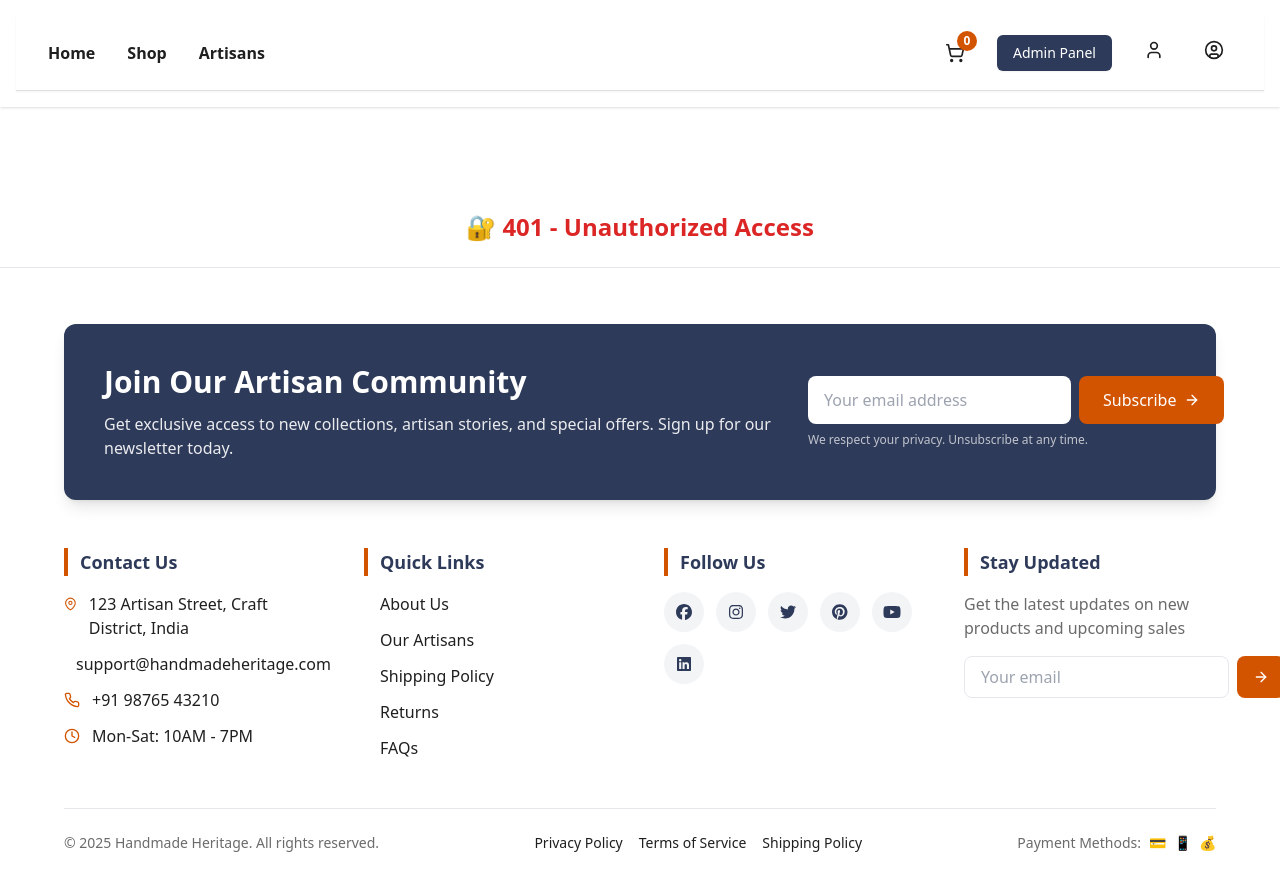
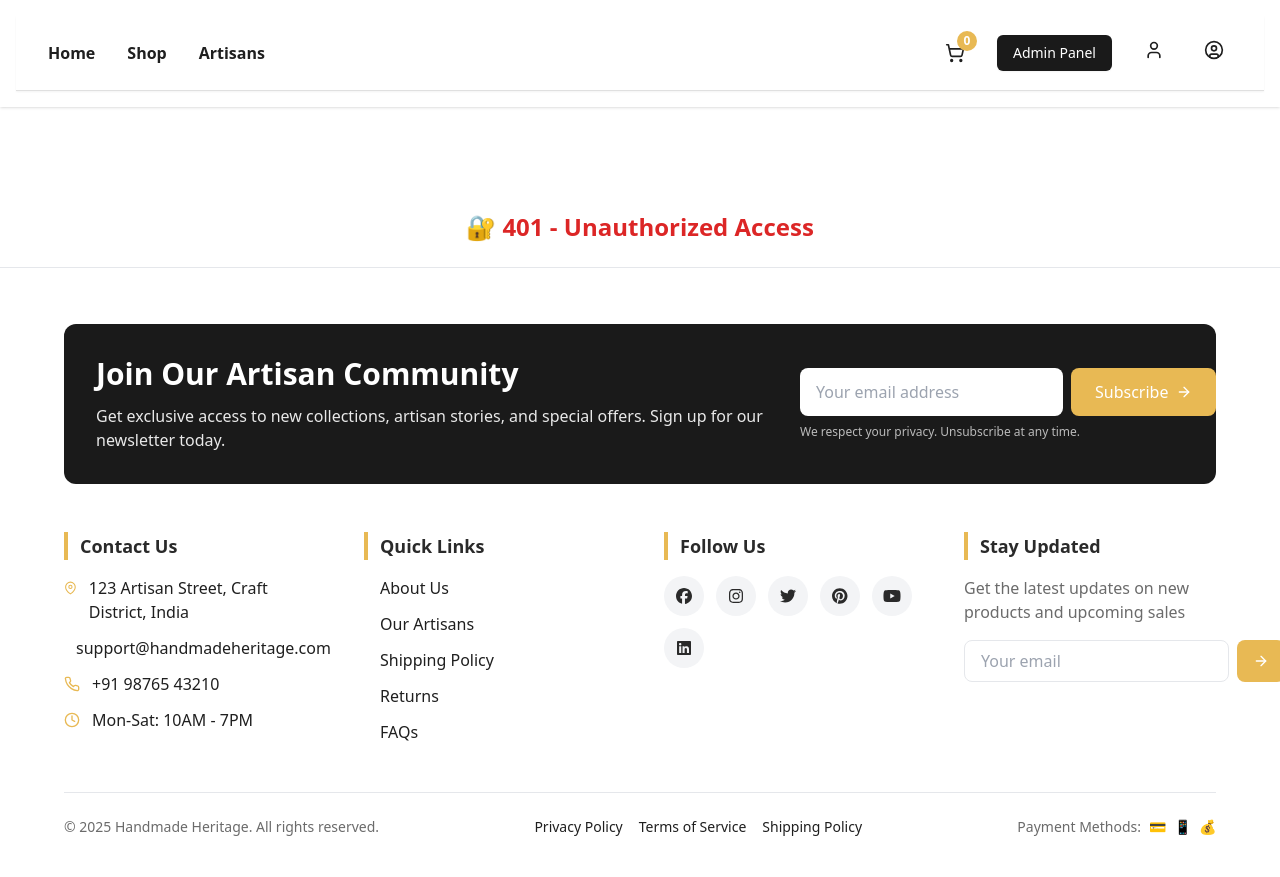
Before and after one commit to nk-1234678/Startup_Website, a React (Vite) app in the folder frontend/: page /401 in a window 1280 px wide. Built offline with nearby package versions, Linux system fonts and the light colour scheme.

Commit message:
header & footer colors changed

```diff
--- a/frontend/src/components/Footer.jsx
+++ b/frontend/src/components/Footer.jsx
@@ -15,10 +15,10 @@ const Footer = () => {
     <footer className="bg-white text-charcoal-ink pt-14 px-4 md:px-8 lg:px-16 border-t border-gray-200">
       <div className="max-w-7xl mx-auto">
         {/* CTA Section */}
-        <div className="bg-indigo-night text-white rounded-xl p-8 md:p-10 mb-12 shadow-lg">
+        <div className="mb-12 bg-[#1a1a1a] rounded-xl p-8 text-white">
           <div className="flex flex-col md:flex-row items-center justify-between gap-8">
             <div className="text-center md:text-left max-w-2xl">
-              <h2 className="text-2xl md:text-3xl font-bold mb-3">
+              <h2 className="text-2xl md:text-3xl font-bold mb-3 ">
                 Join Our Artisan Community
               </h2>
               <p className="text-white/90 mb-4 md:mb-0">
@@ -32,9 +32,9 @@ const Footer = () => {
                 <input
                   type="email"
                   placeholder="Your email address"
-                  className="flex-1 px-4 py-3 rounded-lg focus:outline-none focus:ring-2 focus:ring-clay-orange text-charcoal-ink"
+                  className="flex-1 px-4 py-3 rounded-lg focus:outline-none focus:ring-2 focus:ring-[#e8b954] text-charcoal-ink"
                 />
-                <button className="bg-clay-orange hover:bg-[#B94700] text-white px-6 py-3 rounded-lg font-medium flex items-center justify-center gap-2 transition-colors duration-200">
+                <button className="bg-[#e8b954] hover:bg-[#d6a845] text-white px-6 py-3 rounded-lg font-medium flex items-center justify-center gap-2 transition-colors duration-200">
                   Subscribe <FiArrowRight />
                 </button>
               </div>
@@ -49,24 +49,24 @@ const Footer = () => {
         <div className="grid grid-cols-1 md:grid-cols-2 lg:grid-cols-4 gap-8 lg:gap-12 pb-12 border-b border-gray-200">
           {/* Contact Info */}
           <div>
-            <h5 className="font-bold text-lg mb-4 text-indigo-night border-l-4 border-clay-orange pl-3">
+            <h5 className="font-bold text-lg mb-4 text-[#2a2a2a] border-l-4 border-[#e8b954] pl-3">
               Contact Us
             </h5>
             <ul className="space-y-3">
               <li className="flex items-start gap-3">
-                <FiMapPin className="text-clay-orange mt-1" />
+                <FiMapPin className="text-[#e8b954] mt-1" />
                 <span>123 Artisan Street, Craft District, India</span>
               </li>
               <li className="flex items-start gap-3">
-                <FiMail className="text-clay-orange mt-1" />
+                <FiMail className="text-[#e8b954] mt-1" />
                 <span>support@handmadeheritage.com</span>
               </li>
               <li className="flex items-start gap-3">
-                <FiPhone className="text-clay-orange mt-1" />
+                <FiPhone className="text-[#e8b954] mt-1" />
                 <span>+91 98765 43210</span>
               </li>
               <li className="flex items-start gap-3">
-                <FiClock className="text-clay-orange mt-1" />
+                <FiClock className="text-[#e8b954] mt-1" />
                 <span>Mon-Sat: 10AM - 7PM</span>
               </li>
             </ul>
@@ -74,14 +74,14 @@ const Footer = () => {
 
           {/* Quick Links */}
           <div>
-            <h5 className="font-bold text-lg mb-4 text-indigo-night border-l-4 border-clay-orange pl-3">
+            <h5 className="font-bold text-lg mb-4 text-[#2a2a2a] border-l-4 border-[#e8b954] pl-3">
               Quick Links
             </h5>
             <ul className="space-y-3">
               {['About Us', 'Our Artisans', 'Shipping Policy', 'Returns', 'FAQs'].map((item) => (
                 <li key={item}>
-                  <a href="#!" className="hover:text-clay-orange transition-colors duration-200 flex items-center gap-2">
-                    <span className="w-2 h-2 bg-clay-orange rounded-full opacity-0 hover:opacity-100 transition-opacity duration-200"></span>
+                  <a href="#!" className="hover:text-[#e8b954] transition-colors duration-200 flex items-center gap-2">
+                    <span className="w-2 h-2 bg-[#e8b954] rounded-full opacity-0 hover:opacity-100 transition-opacity duration-200"></span>
                     {item}
                   </a>
                 </li>
@@ -91,7 +91,7 @@ const Footer = () => {
 
           {/* Social Media */}
           <div>
-            <h5 className="font-bold text-lg mb-4 text-indigo-night border-l-4 border-clay-orange pl-3">
+            <h5 className="font-bold text-lg mb-4 text-[#2a2a2a] border-l-4 border-[#e8b954] pl-3">
               Follow Us
             </h5>
             <div className="flex flex-wrap gap-3">
@@ -106,7 +106,7 @@ const Footer = () => {
                 <a
                   key={social.name}
                   href="#!"
-                  className="w-10 h-10 bg-gray-100 rounded-full flex items-center justify-center text-indigo-night hover:bg-clay-orange hover:text-white transition-colors duration-200"
+                  className="w-10 h-10 bg-gray-100 rounded-full flex items-center justify-center text-[#2a2a2a] hover:bg-[#e8b954] hover:text-white transition-colors duration-200"
                   aria-label={social.name}
                 >
                   <FontAwesomeIcon icon={social.icon} />
@@ -117,7 +117,7 @@ const Footer = () => {
 
           {/* Newsletter */}
           <div>
-            <h5 className="font-bold text-lg mb-4 text-indigo-night border-l-4 border-clay-orange pl-3">
+            <h5 className="font-bold text-lg mb-4 text-[#2a2a2a] border-l-4 border-[#e8b954] pl-3">
               Stay Updated
             </h5>
             <p className="mb-4 text-ash-gray">
@@ -127,9 +127,9 @@ const Footer = () => {
               <input
                 type="email"
                 placeholder="Your email"
-                className="flex-1 px-4 py-2 border border-gray-200 rounded-lg focus:outline-none focus:ring-2 focus:ring-clay-orange"
+                className="flex-1 px-4 py-2 border border-gray-200 rounded-lg focus:outline-none focus:ring-2 focus:ring-[#e8b954]"
               />
-              <button className="bg-clay-orange hover:bg-[#B94700] text-white px-4 py-2 rounded-lg transition-colors duration-200">
+              <button className="bg-[#e8b954] hover:bg-[#d6a845] text-white px-4 py-2 rounded-lg transition-colors duration-200">
                 <FiArrowRight />
               </button>
             </div>
@@ -143,7 +143,7 @@ const Footer = () => {
           </div>
           <div className="flex flex-wrap justify-center gap-4 text-sm">
             {['Privacy Policy', 'Terms of Service', 'Shipping Policy'].map((item) => (
-              <a key={item} href="#!" className="hover:text-clay-orange transition-colors duration-200">
+              <a key={item} href="#!" className="hover:text-[#e8b954] transition-colors duration-200">
                 {item}
               </a>
             ))}
--- a/frontend/src/components/Navbar.jsx
+++ b/frontend/src/components/Navbar.jsx
@@ -35,19 +35,19 @@ const Navbar = () => {
         <div className="flex gap-8 font-medium text-[#1F1F1F]">
           <Link
             to="/"
-            className="hover:text-[#D35400] transition-colors duration-200 font-semibold"
+            className="hover:text-[#e8b954] transition-colors duration-200 font-semibold"
           >
             Home
           </Link>
           <Link
             to="/shop"
-            className="hover:text-[#D35400] transition-colors duration-200 font-semibold"
+            className="hover:text-[#e8b954] transition-colors duration-200 font-semibold"
           >
             Shop
           </Link>
           <Link
             to="/artisans"
-            className="hover:text-[#D35400] transition-colors duration-200 font-semibold"
+            className="hover:text-[#e8b954] transition-colors duration-200 font-semibold"
           >
             Artisans
           </Link>
@@ -57,9 +57,9 @@ const Navbar = () => {
         <div className="flex items-center gap-6">
           {/* Cart */}
           <Link to="/cart" className="relative group">
-            <div className="p-2 rounded-full hover:bg-[#D35400]/10 transition-colors duration-200">
-              <ShoppingCart className="w-5 h-5 text-[#1F1F1F] group-hover:text-[#D35400] transition-colors" />
-              <span className="absolute -top-1 -right-1 bg-[#D35400] text-white text-xs font-bold rounded-full h-5 w-5 flex items-center justify-center">
+            <div className="p-2 rounded-full hover:bg-[#e8b954]/10 transition-colors duration-200">
+              <ShoppingCart className="w-5 h-5 text-[#1F1F1F] group-hover:text-[#e8b954] transition-colors" />
+              <span className="absolute -top-1 -right-1 bg-[#e8b954] text-white text-xs font-bold rounded-full h-5 w-5 flex items-center justify-center">
                 0
               </span>
             </div>
@@ -68,7 +68,7 @@ const Navbar = () => {
           {/* Admin Shortcut */}
           <Link
             to="/admin/login"
-            className="bg-[#2E3A59] text-white px-4 py-2 rounded-md text-sm hover:bg-[#1F2A4A] transition-colors duration-200 font-medium shadow-sm"
+            className="bg-[#1a1a1a] text-white px-4 py-2 rounded-md text-sm hover:bg-[#2a2a2a] transition-colors duration-200 font-medium shadow-sm"
           >
             Admin Panel
           </Link>
@@ -82,8 +82,8 @@ const Navbar = () => {
               }}
               className="focus:outline-none group"
             >
-              <div className="p-2 rounded-full hover:bg-[#D35400]/10 transition-colors duration-200">
-                <User className="w-5 h-5 text-[#1F1F1F] group-hover:text-[#D35400] transition-colors" />
+              <div className="p-2 rounded-full hover:bg-[#e8b954]/10 transition-colors duration-200">
+                <User className="w-5 h-5 text-[#1F1F1F] group-hover:text-[#e8b954] transition-colors" />
               </div>
             </button>
 
@@ -94,14 +94,14 @@ const Navbar = () => {
                     <Link
                       to="/employee/login"
                       onClick={() => setEmpDropdownOpen(false)}
-                      className="block px-4 py-2.5 text-sm text-[#1F1F1F] hover:bg-[#D35400]/10 hover:text-[#D35400] transition-colors duration-150"
+                      className="block px-4 py-2.5 text-sm text-[#1F1F1F] hover:bg-[#e8b954]/10 hover:text-[#e8b954] transition-colors duration-150"
                     >
                       Employee Login
                     </Link>
                     <Link
                       to="/employee/signup"
                       onClick={() => setEmpDropdownOpen(false)}
-                      className="block px-4 py-2.5 text-sm text-[#1F1F1F] hover:bg-[#D35400]/10 hover:text-[#D35400] transition-colors duration-150"
+                      className="block px-4 py-2.5 text-sm text-[#1F1F1F] hover:bg-[#e8b954]/10 hover:text-[#e8b954] transition-colors duration-150"
                     >
                       Employee Signup
                     </Link>
@@ -109,7 +109,7 @@ const Navbar = () => {
                 ) : (
                   <button
                     onClick={handleLogout}
-                    className="block w-full text-left px-4 py-2.5 text-sm text-[#D35400] hover:bg-[#D35400]/10 transition-colors duration-150"
+                    className="block w-full text-left px-4 py-2.5 text-sm text-[#e8b954] hover:bg-[#e8b954]/10 transition-colors duration-150"
                   >
                     Logout
                   </button>
@@ -127,8 +127,8 @@ const Navbar = () => {
               }}
               className="focus:outline-none group"
             >
-              <div className="p-2 rounded-full hover:bg-[#D35400]/10 transition-colors duration-200">
-                <UserCircle className="w-5 h-5 text-[#1F1F1F] group-hover:text-[#D35400] transition-colors" />
+              <div className="p-2 rounded-full hover:bg-[#e8b954]/10 transition-colors duration-200">
+                <UserCircle className="w-5 h-5 text-[#1F1F1F] group-hover:text-[#e8b954] transition-colors" />
               </div>
             </button>
 
@@ -139,14 +139,14 @@ const Navbar = () => {
                     <Link
                       to="/customer/login"
                       onClick={() => setCustDropdownOpen(false)}
-                      className="block px-4 py-2.5 text-sm text-[#1F1F1F] hover:bg-[#D35400]/10 hover:text-[#D35400] transition-colors duration-150"
+                      className="block px-4 py-2.5 text-sm text-[#1F1F1F] hover:bg-[#e8b954]/10 hover:text-[#e8b954] transition-colors duration-150"
                     >
                       Customer Login
                     </Link>
                     <Link
                       to="/customer/signup"
                       onClick={() => setCustDropdownOpen(false)}
-                      className="block px-4 py-2.5 text-sm text-[#1F1F1F] hover:bg-[#D35400]/10 hover:text-[#D35400] transition-colors duration-150"
+                      className="block px-4 py-2.5 text-sm text-[#1F1F1F] hover:bg-[#e8b954]/10 hover:text-[#e8b954] transition-colors duration-150"
                     >
                       Customer Signup
                     </Link>
@@ -154,7 +154,7 @@ const Navbar = () => {
                 ) : (
                   <button
                     onClick={handleCustomerLogout}
-                    className="block w-full text-left px-4 py-2.5 text-sm text-[#D35400] hover:bg-[#D35400]/10 transition-colors duration-150"
+                    className="block w-full text-left px-4 py-2.5 text-sm text-[#e8b954] hover:bg-[#e8b954]/10 transition-colors duration-150"
                   >
                     Logout
                   </button>
@@ -169,7 +169,7 @@ const Navbar = () => {
       <nav className="md:hidden flex justify-between items-center px-5 py-3 bg-white shadow-sm relative border-b border-[#e0e0e0]">
         <button
           onClick={toggleMobileMenu}
-          className="p-2 rounded-full hover:bg-[#D35400]/10 transition-colors duration-200"
+          className="p-2 rounded-full hover:bg-[#e8b954]/10 transition-colors duration-200"
         >
           {mobileMenuOpen ? (
             <X className="w-5 h-5 text-[#1F1F1F]" />
@@ -181,9 +181,9 @@ const Navbar = () => {
         <div className="flex items-center gap-3">
           {/* Cart - Always visible */}
           <Link to="/cart" className="relative group">
-            <div className="p-2 rounded-full hover:bg-[#D35400]/10 transition-colors duration-200">
-              <ShoppingCart className="w-5 h-5 text-[#1F1F1F] group-hover:text-[#D35400] transition-colors" />
-              <span className="absolute -top-1 -right-1 bg-[#D35400] text-white text-[10px] font-bold rounded-full h-4 w-4 flex items-center justify-center">
+            <div className="p-2 rounded-full hover:bg-[#e8b954]/10 transition-colors duration-200">
+              <ShoppingCart className="w-5 h-5 text-[#1F1F1F] group-hover:text-[#e8b954] transition-colors" />
+              <span className="absolute -top-1 -right-1 bg-[#e8b954] text-white text-[10px] font-bold rounded-full h-4 w-4 flex items-center justify-center">
                 0
               </span>
             </div>
@@ -206,8 +206,8 @@ const Navbar = () => {
               }}
               className="focus:outline-none group"
             >
-              <div className="p-2 rounded-full hover:bg-[#D35400]/10 transition-colors duration-200">
-                <User className="w-5 h-5 text-[#1F1F1F] group-hover:text-[#D35400] transition-colors" />
+              <div className="p-2 rounded-full hover:bg-[#e8b954]/10 transition-colors duration-200">
+                <User className="w-5 h-5 text-[#1F1F1F] group-hover:text-[#e8b954] transition-colors" />
               </div>
             </button>
 
@@ -218,14 +218,14 @@ const Navbar = () => {
                     <Link
                       to="/employee/login"
                       onClick={() => setEmpDropdownOpen(false)}
-                      className="block px-3 py-2 text-xs text-[#1F1F1F] hover:bg-[#D35400]/10 hover:text-[#D35400] transition-colors duration-150"
+                      className="block px-3 py-2 text-xs text-[#1F1F1F] hover:bg-[#e8b954]/10 hover:text-[#e8b954] transition-colors duration-150"
                     >
                       Employee Login
                     </Link>
                     <Link
                       to="/employee/signup"
                       onClick={() => setEmpDropdownOpen(false)}
-                      className="block px-3 py-2 text-xs text-[#1F1F1F] hover:bg-[#D35400]/10 hover:text-[#D35400] transition-colors duration-150"
+                      className="block px-3 py-2 text-xs text-[#1F1F1F] hover:bg-[#e8b954]/10 hover:text-[#e8b954] transition-colors duration-150"
                     >
                       Employee Signup
                     </Link>
@@ -233,7 +233,7 @@ const Navbar = () => {
                 ) : (
                   <button
                     onClick={handleLogout}
-                    className="block w-full text-left px-3 py-2 text-xs text-[#D35400] hover:bg-[#D35400]/10 transition-colors duration-150"
+                    className="block w-full text-left px-3 py-2 text-xs text-[#e8b954] hover:bg-[#e8b954]/10 transition-colors duration-150"
                   >
                     Logout
                   </button>
@@ -251,8 +251,8 @@ const Navbar = () => {
               }}
               className="focus:outline-none group"
             >
-              <div className="p-2 rounded-full hover:bg-[#D35400]/10 transition-colors duration-200">
-                <UserCircle className="w-5 h-5 text-[#1F1F1F] group-hover:text-[#D35400] transition-colors" />
+              <div className="p-2 rounded-full hover:bg-[#e8b954]/10 transition-colors duration-200">
+                <UserCircle className="w-5 h-5 text-[#1F1F1F] group-hover:text-[#e8b954] transition-colors" />
               </div>
             </button>
 
@@ -263,14 +263,14 @@ const Navbar = () => {
                     <Link
                       to="/customer/login"
                       onClick={() => setCustDropdownOpen(false)}
-                      className="block px-3 py-2 text-xs text-[#1F1F1F] hover:bg-[#D35400]/10 hover:text-[#D35400] transition-colors duration-150"
+                      className="block px-3 py-2 text-xs text-[#1F1F1F] hover:bg-[#e8b954]/10 hover:text-[#e8b954] transition-colors duration-150"
                     >
                       Customer Login
                     </Link>
                     <Link
                       to="/customer/signup"
                       onClick={() => setCustDropdownOpen(false)}
-                      className="block px-3 py-2 text-xs text-[#1F1F1F] hover:bg-[#D35400]/10 hover:text-[#D35400] transition-colors duration-150"
+                      className="block px-3 py-2 text-xs text-[#1F1F1F] hover:bg-[#e8b954]/10 hover:text-[#e8b954] transition-colors duration-150"
                     >
                       Customer Signup
                     </Link>
@@ -278,7 +278,7 @@ const Navbar = () => {
                 ) : (
                   <button
                     onClick={handleCustomerLogout}
-                    className="block w-full text-left px-3 py-2 text-xs text-[#D35400] hover:bg-[#D35400]/10 transition-colors duration-150"
+                    className="block w-full text-left px-3 py-2 text-xs text-[#e8b954] hover:bg-[#e8b954]/10 transition-colors duration-150"
                   >
                     Logout
                   </button>
@@ -295,21 +295,21 @@ const Navbar = () => {
           <Link
             to="/"
             onClick={toggleMobileMenu}
-            className="block py-2.5 text-[#1F1F1F] hover:text-[#D35400] transition-colors duration-200 font-medium"
+            className="block py-2.5 text-[#1F1F1F] hover:text-[#e8b954] transition-colors duration-200 font-medium"
           >
             Home
           </Link>
           <Link
             to="/shop"
             onClick={toggleMobileMenu}
-            className="block py-2.5 text-[#1F1F1F] hover:text-[#D35400] transition-colors duration-200 font-medium"
+            className="block py-2.5 text-[#1F1F1F] hover:text-[#e8b954] transition-colors duration-200 font-medium"
           >
             Shop
           </Link>
           <Link
             to="/artisans"
             onClick={toggleMobileMenu}
-            className="block py-2.5 text-[#1F1F1F] hover:text-[#D35400] transition-colors duration-200 font-medium"
+            className="block py-2.5 text-[#1F1F1F] hover:text-[#e8b954] transition-colors duration-200 font-medium"
           >
             Artisans
           </Link>
```
